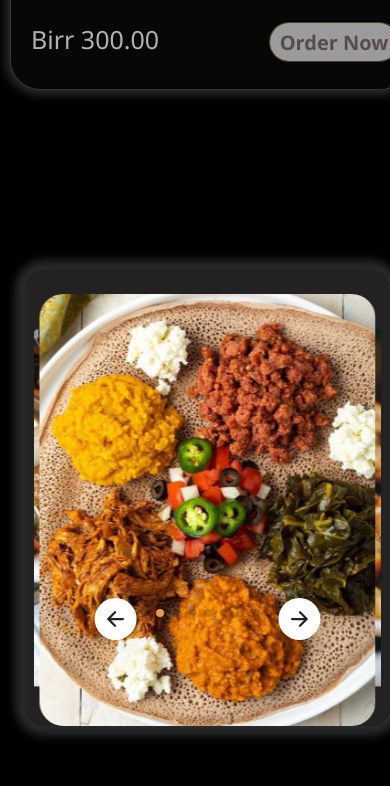
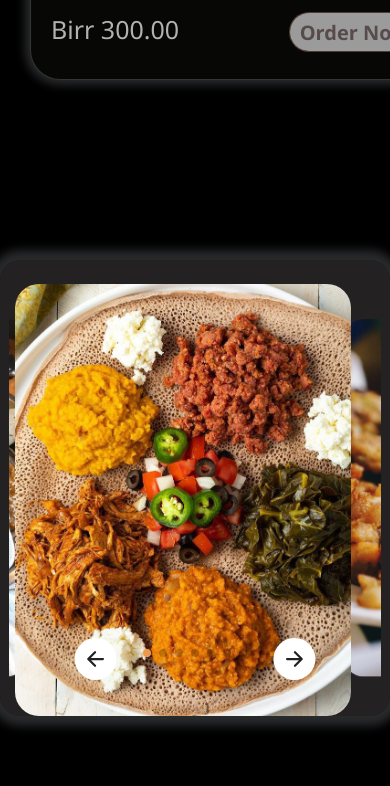
Before and after one commit to Betelhem-Demsis/cfg-final, a plain HTML site: page index.html in a window 390 px wide. Shown: the part 4338-5124 px from the top of the page. Drawn offline with nearby package versions, Linux system fonts and the light colour scheme.

Commit message:
modified:css/style.css

```diff
--- a/css/style.css
+++ b/css/style.css
@@ -28,8 +28,8 @@ body {
   color: #fff;
 }
 .header_left img {
-  width: 70px;
-  height: 70px;
+  width: 80px;
+  height: 60px;
   padding-left: 20px;
   margin-top: 3px;
 }
@@ -153,10 +153,10 @@ header .menu {
   left: 45%;
   z-index: 100;
 }
-.content h2{
+.content h2 {
   font-size: 50px;
 }
-.content p{
+.content p {
   font-size: 30px;
 }
 .arrows button {
@@ -400,9 +400,17 @@ body {
   position: relative;
 }
 
-@media (max-width: 500px) {
+@media only screen and (max-width: 500px){
   #tranding .tranding-slider {
     height: 38rem;
+  }
+  .tranding-slider-control {
+    position: relative;
+    margin-top: 50rem;
+    bottom: 8rem;
+    display: flex;
+    align-items: center;
+    justify-content: center;
   }
 }
 
@@ -414,8 +422,8 @@ body {
 
 @media (max-width: 500px) {
   .tranding-slide {
-    width: 28rem !important;
-    height: 36rem !important;
+    width: 30rem ;
+    height: 20rem;
   }
   .tranding-slide .tranding-slide-img img {
     width: 28rem !important;
@@ -437,6 +445,7 @@ body {
 
 .tranding-slider-control {
   position: relative;
+  margin-top: 50px;
   bottom: 8rem;
   display: flex;
   align-items: center;
@@ -591,7 +600,7 @@ body {
     display: grid;
     grid-template-columns: repeat(1, 1fr);
     grid-template-rows: repeat(3, 1fr);
-    margin-left: 10px;
+    margin-left: 30px;
     margin-right: 10px;
   }
   .popular_food {
@@ -621,12 +630,12 @@ body {
   .popular_title p {
     font-size: 15px;
   }
-  #tranding {
-    margin-left: 25px;
-  }
   .res_title h1 {
     font-size: 20px;
   }
+  /* #tranding{
+    margin-left: 30px;
+  } */
   .hotels_list img {
     width: 150px;
   }
```
